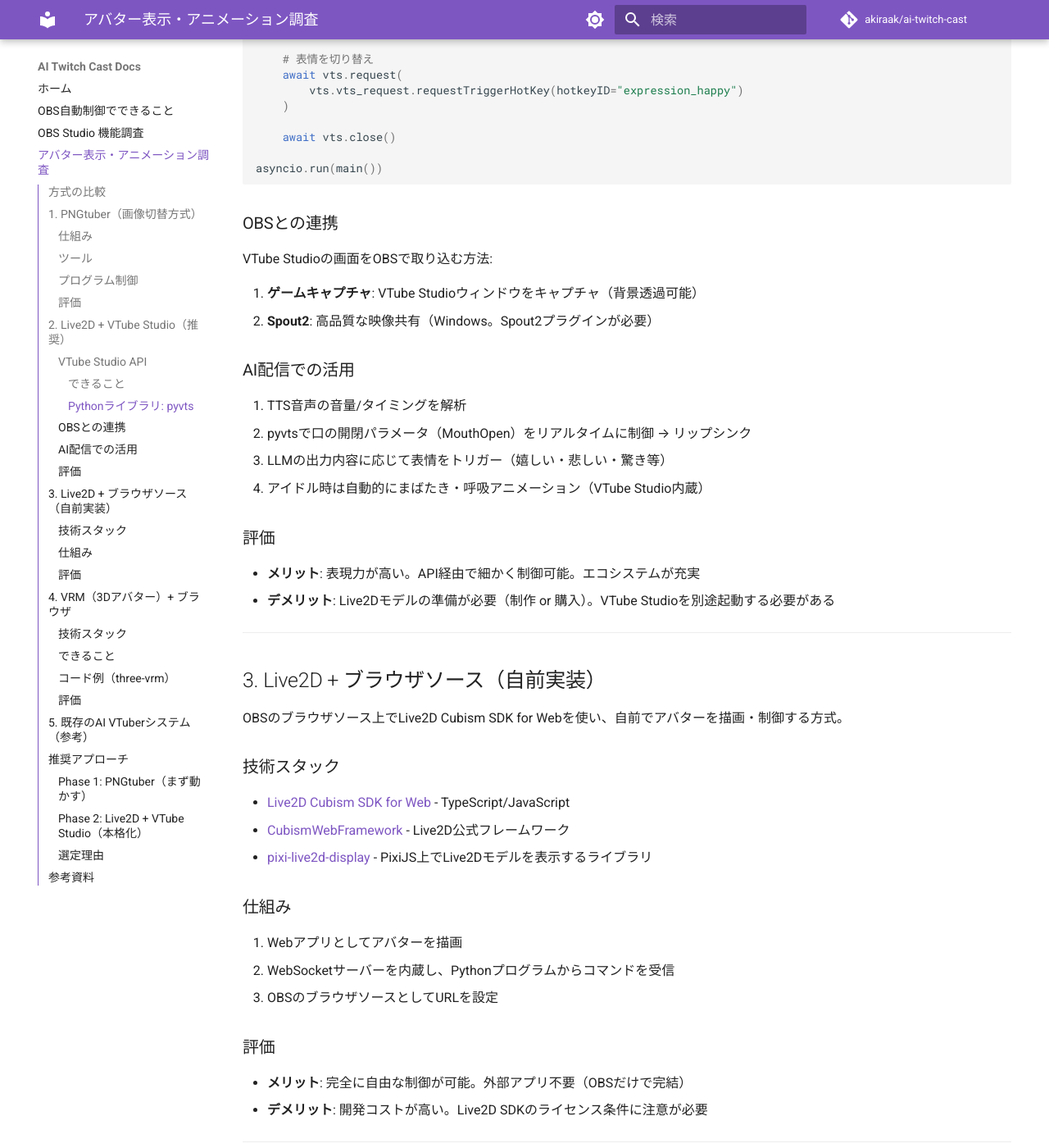
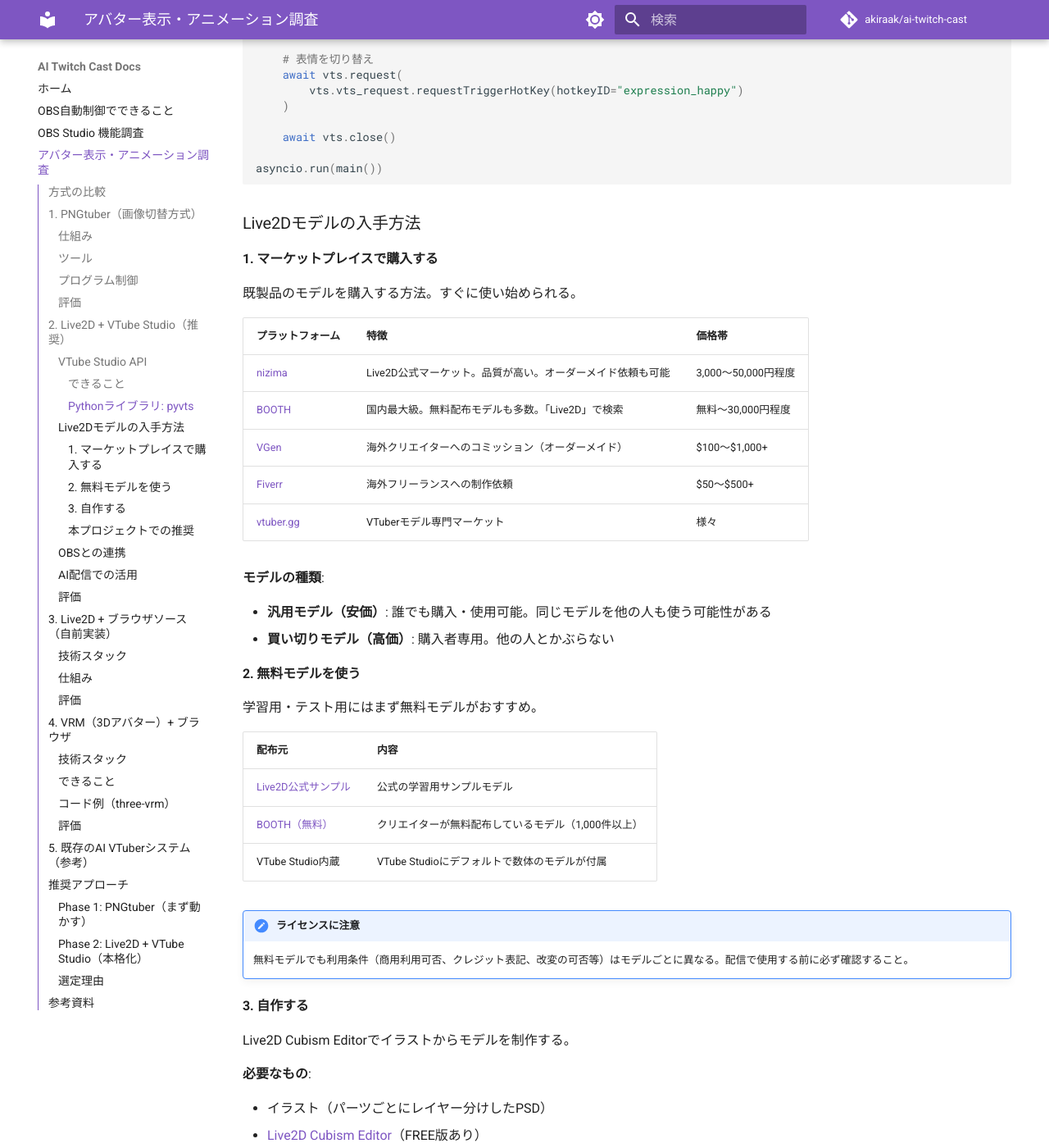
Before and after one commit to akiraak/ai-twitch-cast, an MkDocs documentation site: the page built from docs/avatar-research.md, in a window 1280 px wide and 1400 px high, scrolled down 2373 px. Shown: the whole window at 82% size. Built offline with MkDocs 1.6.1 and Material for MkDocs 9.7.7, drawn with Linux system fonts in a browser that asks for light colours; comment, search, counter and statistics services are not loaded; some of the changed text lies outside the part shown.

Commit message:
アバター調査にLive2Dモデルの入手方法を追記
マーケットプレイス比較、無料モデル、自作方法、
Cubism Editor FREE版の制限などを記載。

Co-Authored-By: Claude Opus 4.6 <noreply@anthropic.com>

````diff
--- a/docs/avatar-research.md
+++ b/docs/avatar-research.md
@@ -95,6 +95,67 @@ async def main():
 
 asyncio.run(main())
 ```
+
+### Live2Dモデルの入手方法
+
+#### 1. マーケットプレイスで購入する
+
+既製品のモデルを購入する方法。すぐに使い始められる。
+
+| プラットフォーム | 特徴 | 価格帯 |
+|----------------|------|--------|
+| [nizima](https://nizima.com/) | Live2D公式マーケット。品質が高い。オーダーメイド依頼も可能 | 3,000〜50,000円程度 |
+| [BOOTH](https://booth.pm/) | 国内最大級。無料配布モデルも多数。「Live2D」で検索 | 無料〜30,000円程度 |
+| [VGen](https://vgen.co/category/vtuber-model-art) | 海外クリエイターへのコミッション（オーダーメイド） | $100〜$1,000+ |
+| [Fiverr](https://www.fiverr.com/gigs/live2d) | 海外フリーランスへの制作依頼 | $50〜$500+ |
+| [vtuber.gg](https://vtuber.gg/) | VTuberモデル専門マーケット | 様々 |
+
+**モデルの種類**:
+
+- **汎用モデル（安価）**: 誰でも購入・使用可能。同じモデルを他の人も使う可能性がある
+- **買い切りモデル（高価）**: 購入者専用。他の人とかぶらない
+
+#### 2. 無料モデルを使う
+
+学習用・テスト用にはまず無料モデルがおすすめ。
+
+| 配布元 | 内容 |
+|--------|------|
+| [Live2D公式サンプル](https://www.live2d.com/en/learn/sample/) | 公式の学習用サンプルモデル |
+| [BOOTH（無料）](https://booth.pm/en/search/free%20live2d) | クリエイターが無料配布しているモデル（1,000件以上） |
+| VTube Studio内蔵 | VTube Studioにデフォルトで数体のモデルが付属 |
+
+!!! note "ライセンスに注意"
+    無料モデルでも利用条件（商用利用可否、クレジット表記、改変の可否等）はモデルごとに異なる。配信で使用する前に必ず確認すること。
+
+#### 3. 自作する
+
+Live2D Cubism Editorでイラストからモデルを制作する。
+
+**必要なもの**:
+
+- イラスト（パーツごとにレイヤー分けしたPSD）
+- [Live2D Cubism Editor](https://www.live2d.com/en/cubism/download/editor/)（FREE版あり）
+
+**FREE版の制限**:
+
+- ArtMesh（レイヤー）: 最大100個
+- パーツ（フォルダ）: 最大30個
+- デフォーマ数に制限あり
+- テクスチャアトラスのサイズ制限
+
+シンプルなバストアップモデルであればFREE版でも制作可能。細かい動きや全身モデルにはPRO版（月額/年額）が必要。
+
+**制作期間の目安**:
+
+- 基本的な上半身モデル: 1〜2週間（初心者）
+- 全身＋細かい表情差分: 約1ヶ月
+
+#### 本プロジェクトでの推奨
+
+1. **まずはVTube Studio内蔵モデルやBOOTHの無料モデルでテスト**
+2. 動作確認が取れたら、nizimaやBOOTHで本番用モデルを購入
+3. 必要に応じてオーダーメイドや自作を検討
 
 ### OBSとの連携
 
````
